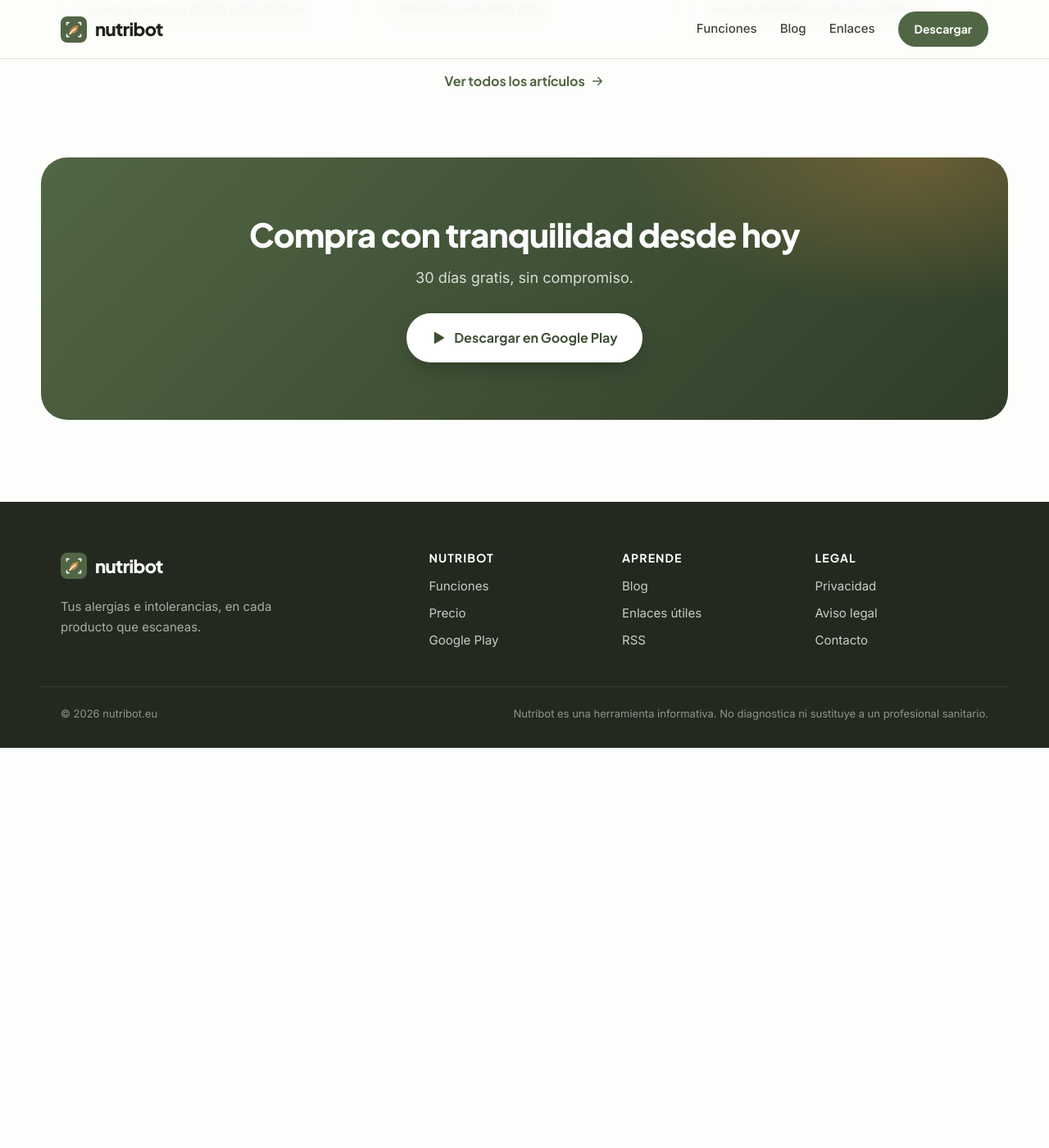
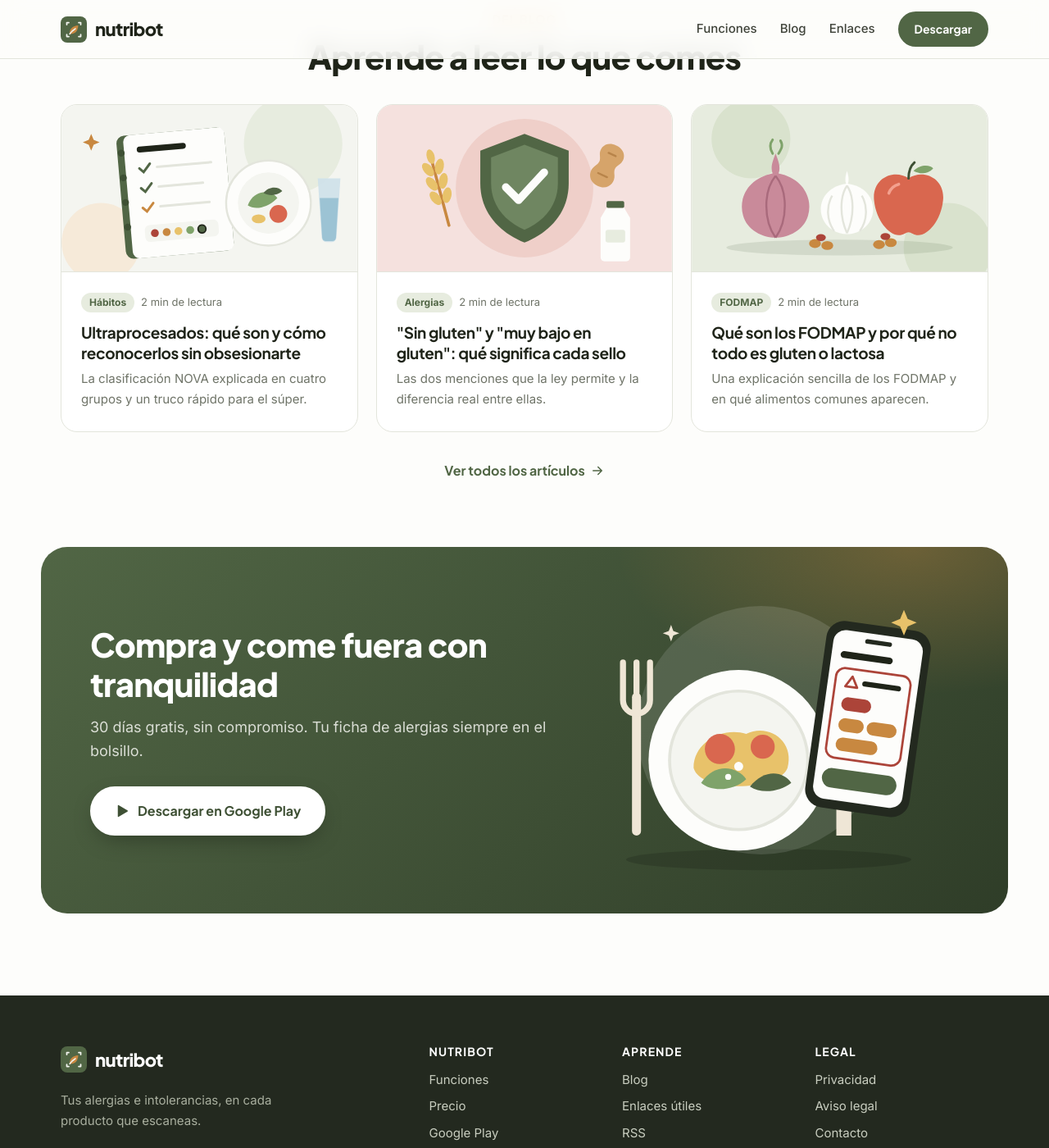
Before and after one commit to ferrodvilla-sys/nutribot-web, a Jekyll site: the page built from index.html, in a window 1280 px wide and 1400 px high, scrolled down 6869 px. Shown: the whole window at 82% size. Built offline with Jekyll 4.4.1, drawn with Linux system fonts in a browser that asks for light colours; before the commit the page ends 7781 px from its top, so only the background shows below that; some of the changed text lies outside the part shown.

Commit message:
Ilustraciones propias en portada, blog y artículos
Co-Authored-By: Claude Opus 5.5 (1M context) <noreply@anthropic.com>
Claude-Session: https://claude.ai/code/session_01JoFTPmvYFjAkogcBdLwJw1

```diff
--- a/_config.yml
+++ b/_config.yml
@@ -35,12 +35,16 @@ exclude:
 # Temas del blog. Cada artículo lleva "tema:" con uno de estos nombres.
 temas:
   - nombre: Etiquetas
+    imagen: /assets/img/ilus/etiquetas.svg
     descripcion: Aprende a leer lo que de verdad lleva un producto.
   - nombre: Alergias
+    imagen: /assets/img/ilus/alergias.svg
     descripcion: Vivir con alergias e intolerancias en el día a día.
   - nombre: FODMAP
+    imagen: /assets/img/ilus/fodmap.svg
     descripcion: Qué son y dónde se esconden.
   - nombre: Hábitos
+    imagen: /assets/img/ilus/habitos.svg
     descripcion: Pequeños cambios para comer mejor y conocerte más.
 
 defaults:
--- a/_includes/post-card.html
+++ b/_includes/post-card.html
@@ -1,6 +1,9 @@
-{% assign words = include.post.content | number_of_words %}{% assign mins = words | divided_by: 200 | plus: 1 %}
+{% assign words = include.post.content | number_of_words %}{% assign mins = words | divided_by: 200 | plus: 1 %}{% assign t = site.temas | where: "nombre", include.post.tema | first %}
 <a class="post-card" href="{{ include.post.url | relative_url }}">
-  <span class="post-date">{% if include.post.tema %}<span class="tag">{{ include.post.tema }}</span>{% endif %}{{ mins }} min de lectura</span>
-  <h3>{{ include.post.title }}</h3>
-  {% if include.post.description %}<p>{{ include.post.description }}</p>{% endif %}
+  {% if t.imagen %}<img class="post-cover" src="{{ t.imagen | relative_url }}" alt="" loading="lazy" width="600" height="340">{% endif %}
+  <div class="post-card-body">
+    <span class="post-date">{% if include.post.tema %}<span class="tag">{{ include.post.tema }}</span>{% endif %}{{ mins }} min de lectura</span>
+    <h3>{{ include.post.title }}</h3>
+    {% if include.post.description %}<p>{{ include.post.description }}</p>{% endif %}
+  </div>
 </a>
--- a/_layouts/post.html
+++ b/_layouts/post.html
@@ -1,11 +1,12 @@
 ---
 layout: default
 ---
-{% assign words = content | number_of_words %}{% assign mins = words | divided_by: 200 | plus: 1 %}
+{% assign words = content | number_of_words %}{% assign t = site.temas | where: "nombre", page.tema | first %}{% assign mins = words | divided_by: 200 | plus: 1 %}
 <article class="post">
   <p class="post-meta"><a href="{{ '/blog/' | relative_url }}">← Blog</a>{% if page.tema %} · <a href="{{ '/blog/' | relative_url }}#{{ page.tema | slugify }}">{{ page.tema }}</a>{% endif %} · {{ mins }} min de lectura</p>
   <h1>{{ page.title }}</h1>
   {% if page.description %}<p class="lead">{{ page.description }}</p>{% endif %}
+  {% if t.imagen %}<img class="post-banner" src="{{ t.imagen | relative_url }}" alt="" width="600" height="340">{% endif %}
   <div class="post-body">
     {{ content }}
   </div>
--- a/assets/css/style.css
+++ b/assets/css/style.css
@@ -134,8 +134,11 @@ svg.fill { fill: currentColor; stroke: none; }
 .strip-inner svg { color: var(--primary); width: 26px; height: 26px; }
 
 /* ---------- Cómo funciona ---------- */
-.steps { max-width: 1180px; margin: 0 auto; padding: 100px 24px 40px; text-align: center; }
-.steps-grid { display: grid; grid-template-columns: repeat(3, 1fr); gap: 22px; margin-top: 44px; text-align: left; }
+.steps { max-width: 1180px; margin: 0 auto; padding: 100px 24px 40px; }
+.steps-head { display: grid; grid-template-columns: 1fr 1fr; gap: 40px; align-items: center; }
+.steps-lead { font-size: 18px; color: var(--muted); max-width: 440px; }
+.ilus { width: 100%; max-width: 440px; height: auto; justify-self: center; }
+.steps-grid { display: grid; grid-template-columns: repeat(3, 1fr); gap: 22px; margin-top: 30px; }
 .step { position: relative; background: var(--card); border: 1px solid var(--border); border-radius: var(--radius); padding: 30px 28px; box-shadow: var(--shadow); }
 .step > svg { width: 44px; height: 44px; padding: 10px; border-radius: 14px; background: var(--primary-soft); color: var(--primary); margin-bottom: 18px; }
 .step-n { position: absolute; top: 22px; right: 26px; font-family: var(--font-head); font-size: 44px; font-weight: 800; color: var(--border); line-height: 1; }
@@ -182,8 +185,10 @@ svg.fill { fill: currentColor; stroke: none; }
 /* ---------- Blog (portada y páginas) ---------- */
 .latest { padding: 80px 24px; max-width: 1180px; margin: 0 auto; }
 .post-grid { display: grid; grid-template-columns: repeat(auto-fill, minmax(280px, 1fr)); gap: 22px; margin: 34px 0; }
-.post-card { display: flex; flex-direction: column; padding: 26px; border: 1px solid var(--border); border-radius: var(--radius); text-decoration: none; color: var(--text); background: var(--card); transition: transform .15s, box-shadow .15s, border-color .15s; }
+.post-card { display: flex; flex-direction: column; padding: 0; overflow: hidden; border: 1px solid var(--border); border-radius: var(--radius); text-decoration: none; color: var(--text); background: var(--card); transition: transform .15s, box-shadow .15s, border-color .15s; }
 .post-card:hover { transform: translateY(-4px); box-shadow: var(--shadow); border-color: color-mix(in srgb, var(--primary) 40%, var(--border)); }
+.post-cover { width: 100%; aspect-ratio: 600 / 340; object-fit: cover; border-bottom: 1px solid var(--border); }
+.post-card-body { padding: 22px 24px 26px; }
 .post-card h3 { margin: 12px 0 8px; font-size: 19px; line-height: 1.3; }
 .post-card p { color: var(--muted); font-size: 15px; }
 .post-date, .post-meta { font-size: 13px; color: var(--muted); }
@@ -194,7 +199,7 @@ svg.fill { fill: currentColor; stroke: none; }
 
 /* ---------- Llamada final ---------- */
 .cta-band { padding: 0 24px 100px; }
-.cta-inner { max-width: 1180px; margin: 0 auto; text-align: center; padding: 70px 24px; border-radius: 32px; color: #f4f5f0;
+.cta-inner { max-width: 1180px; margin: 0 auto; display: grid; grid-template-columns: 1.1fr .9fr; gap: 30px; align-items: center; padding: 40px 60px; border-radius: 32px; color: #f4f5f0;
   background: radial-gradient(600px 300px at 90% 0%, rgba(200,136,64,.35), transparent 60%), linear-gradient(135deg, #516645, #2f3d28); }
 .cta-inner h2 { color: #fff; }
 .cta-inner p { font-size: 18px; opacity: .85; margin-bottom: 28px; }
@@ -210,6 +215,7 @@ svg.fill { fill: currentColor; stroke: none; }
 .post { max-width: 740px; margin: 0 auto; padding: 56px 24px 70px; font-size: 18px; }
 .post-meta a { color: var(--muted); }
 .post-body img { border-radius: 12px; margin: 16px 0; }
+.post-banner { width: 100%; border-radius: 24px; margin: 10px 0 30px; border: 1px solid var(--border); }
 .post-body blockquote { border-left: 4px solid var(--accent); background: var(--accent-soft); padding: 14px 18px; margin: 20px 0; border-radius: 0 14px 14px 0; }
 .post-body table { border-collapse: collapse; width: 100%; margin: 18px 0; font-size: 16px; }
 .post-body th, .post-body td { border-bottom: 1px solid var(--border); padding: 10px; text-align: left; }
@@ -249,6 +255,10 @@ svg.fill { fill: currentColor; stroke: none; }
   .fc-2 { left: -6px; top: 10px; }
   .strip-inner { grid-template-columns: 1fr 1fr; }
   .steps-grid { grid-template-columns: 1fr; }
+  .steps-head { grid-template-columns: 1fr; gap: 10px; }
+  .steps-head .ilus { max-width: 360px; }
+  .cta-inner { grid-template-columns: 1fr; text-align: center; padding: 50px 24px 20px; }
+  .cta-inner .ilus { max-width: 340px; }
   .feature { grid-template-columns: 1fr; gap: 28px; margin-bottom: 70px; }
   .feature:nth-of-type(even) .feature-text { order: 0; }
   .pricing-inner { grid-template-columns: 1fr; gap: 32px; }
@@ -272,7 +282,7 @@ svg.fill { fill: currentColor; stroke: none; }
   .pricing { padding: 64px 16px; }
   .card { padding: 26px; }
   .cta-band { padding: 0 16px 64px; }
-  .cta-inner { padding: 50px 20px; border-radius: 24px; }
+  .cta-inner { padding: 44px 20px 10px; border-radius: 24px; }
   .footer-cols { grid-template-columns: 1fr 1fr; }
   .post { font-size: 17px; }
 }
--- a/index.html
+++ b/index.html
@@ -39,8 +39,14 @@ keywords: [app alergias alimentarias, escáner de alérgenos, app intolerancias,
 </section>
 
 <section id="como-funciona" class="steps">
-  <p class="kicker">Cómo funciona</p>
-  <h2>Tres pasos y listo</h2>
+  <div class="steps-head">
+    <div>
+      <p class="kicker">Cómo funciona</p>
+      <h2>Tres pasos y listo</h2>
+      <p class="steps-lead">Configúralo una vez y olvídate de leer letra pequeña en cada pasillo del súper.</p>
+    </div>
+    <img class="ilus" src="{{ '/assets/img/ilus/cesta.svg' | relative_url }}" alt="Cesta de la compra con una lupa revisando la etiqueta de un producto" width="480" height="400" loading="lazy">
+  </div>
   <div class="steps-grid">
     <div class="step"><span class="step-n">1</span>{% include icon.html name="user" %}<h3>Crea tu perfil</h3><p>Marca tus alergias e intolerancias: gluten, lactosa, frutos secos, sulfitos, FODMAP…</p></div>
     <div class="step"><span class="step-n">2</span>{% include icon.html name="scan" %}<h3>Escanea en el súper</h3><p>Apunta al código de barras y Nutribot revisa la lista de ingredientes real.</p></div>
@@ -171,8 +177,11 @@ keywords: [app alergias alimentarias, escáner de alérgenos, app intolerancias,
 
 <section class="cta-band">
   <div class="cta-inner">
-    <h2>Compra con tranquilidad desde hoy</h2>
-    <p>{{ site.trial_days }} días gratis, sin compromiso.</p>
-    <a class="btn btn-light btn-lg" href="{{ site.play_store_url }}">{% include icon.html name="play" %}Descargar en Google Play</a>
+    <div class="cta-copy">
+      <h2>Compra y come fuera con tranquilidad</h2>
+      <p>{{ site.trial_days }} días gratis, sin compromiso. Tu ficha de alergias siempre en el bolsillo.</p>
+      <a class="btn btn-light btn-lg" href="{{ site.play_store_url }}">{% include icon.html name="play" %}Descargar en Google Play</a>
+    </div>
+    <img class="ilus" src="{{ '/assets/img/ilus/restaurante.svg' | relative_url }}" alt="Plato de comida y un móvil enseñando la ficha de alergias" width="480" height="400" loading="lazy">
   </div>
 </section>
```
Also changed, not shown: assets/img/ilus/alergias.svg (added), assets/img/ilus/cesta.svg (added), assets/img/ilus/etiquetas.svg (added), assets/img/ilus/fodmap.svg (added), assets/img/ilus/habitos.svg (added), assets/img/ilus/restaurante.svg (added).
